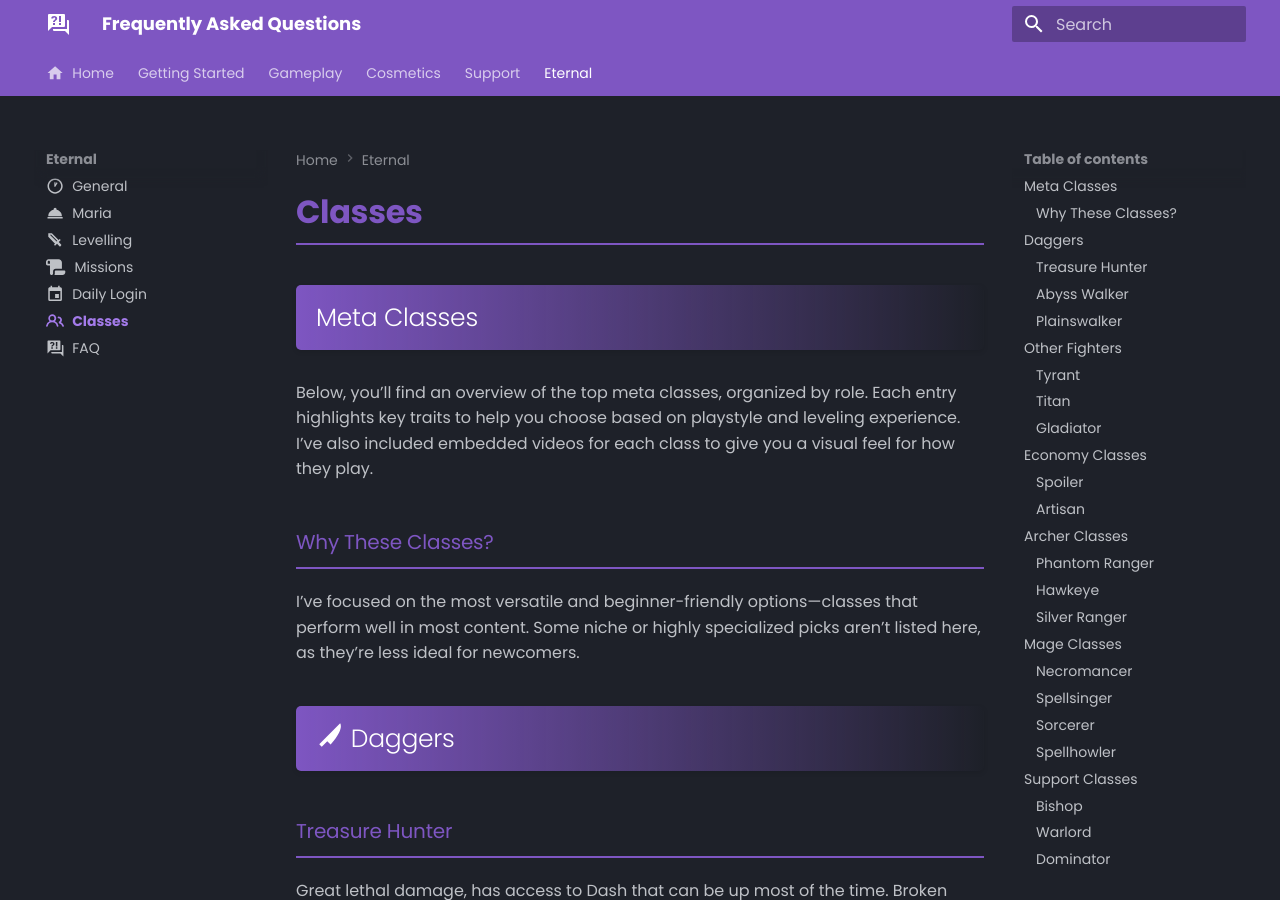
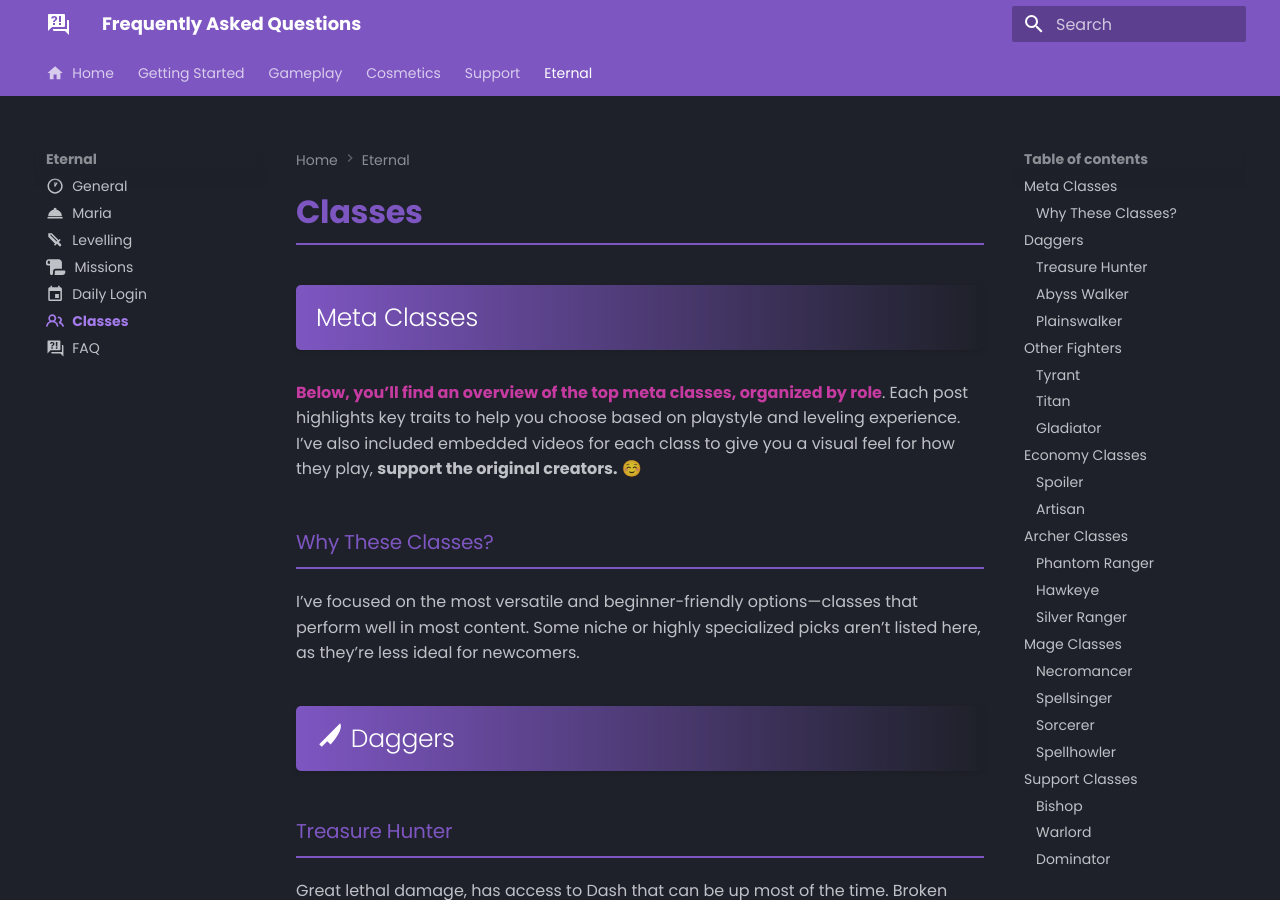
Before and after one commit to tab1-web/faq, an MkDocs documentation site: the page built from docs/eternal/classes.md, in a window 1280 px wide and 900 px high. Built offline with MkDocs 1.6.1 and Material for MkDocs 9.7.7, drawn with Linux system fonts in a browser that asks for light colours; some web fonts are replaced.

Commit message:
styling classes description

```diff
--- a/docs/eternal/classes.md
+++ b/docs/eternal/classes.md
@@ -7,7 +7,7 @@ icon: octicons/people-16
 # Classes
 
 ## Meta Classes
-Below, you’ll find an overview of the top meta classes, organized by role. Each entry highlights key traits to help you choose based on playstyle and leveling experience. I’ve also included embedded videos for each class to give you a visual feel for how they play.
+**Below, you’ll find an overview of the top meta classes, organized by role**{style="color:rgb(198, 59, 161);"}. Each post highlights key traits to help you choose based on playstyle and leveling experience. I’ve also included embedded videos for each class to give you a visual feel for how they play, **support the original creators.** ☺️
 
 ### Why These Classes?
 I’ve focused on the most versatile and beginner-friendly options—classes that perform well in most content. Some niche or highly specialized picks aren’t listed here, as they’re less ideal for newcomers.
```
